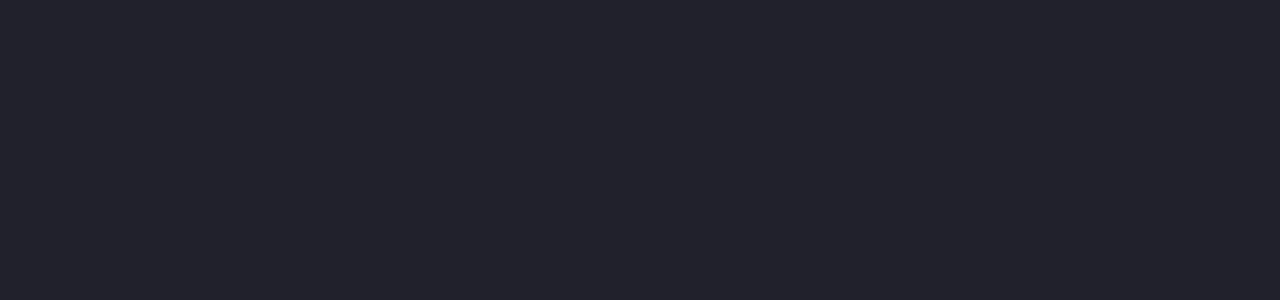
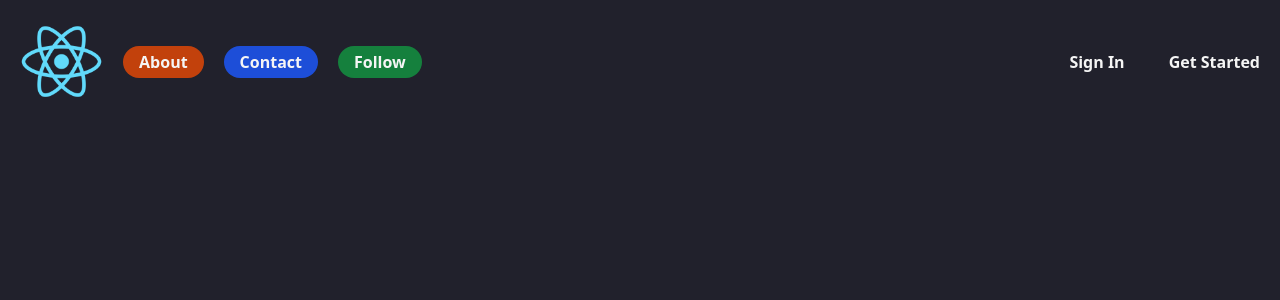
Before and after one commit to BrandonGriffith/medium-service-app, a Next.js app: page / in a window 1280 px wide. Shown: the top 300 px of the page. Built offline with nearby package versions, Linux system fonts and the light colour scheme.

Commit message:
added header component

```diff
--- a/components/Header.tsx
+++ b/components/Header.tsx
@@ -1,8 +1,27 @@
+import Link from "next/link"
+
 const Header = () => {
     return (
-    <header>
-        <div></div>
-        <div></div>
+    <header className="flex justify-between p-5 max-w-7xl mx-auto">
+        <div className="flex items-center space-x-5">
+            <Link href="/">
+                <img src="/logo512.png" alt="" className="w-[10%] object-contain cursor-pointer" />
+            </Link>
+            <div className="hidden md:inline-flex items-center space-x-5">
+                <h3 className="bg-orange-700 px-4 py-1 rounded-full font-bold cursor-pointer">About</h3>
+                <h3 className="bg-blue-700 px-4 py-1 rounded-full font-bold cursor-pointer">Contact</h3>
+                <h3 className="bg-green-700 px-4 py-1 rounded-full font-bold cursor-pointer">Follow</h3>
+            </div>
+        </div>
+
+        <div className="flex items-center space-x-11 whitespace-nowrap">
+            <h3 className="cursor-pointer font-bold">
+                Sign In
+            </h3>
+            <h3 className="cursor-pointer font-bold">
+                Get Started
+            </h3>
+        </div>
     </header>
     )
 }
--- a/next.config.js
+++ b/next.config.js
@@ -1,6 +1,9 @@
 /** @type {import('next').NextConfig} */
 const nextConfig = {
   reactStrictMode: true,
+  images: {
+    domains: ['localhost']
+  }
 }
 
 module.exports = nextConfig
```
Also changed, not shown: public/logo512.png (added).
